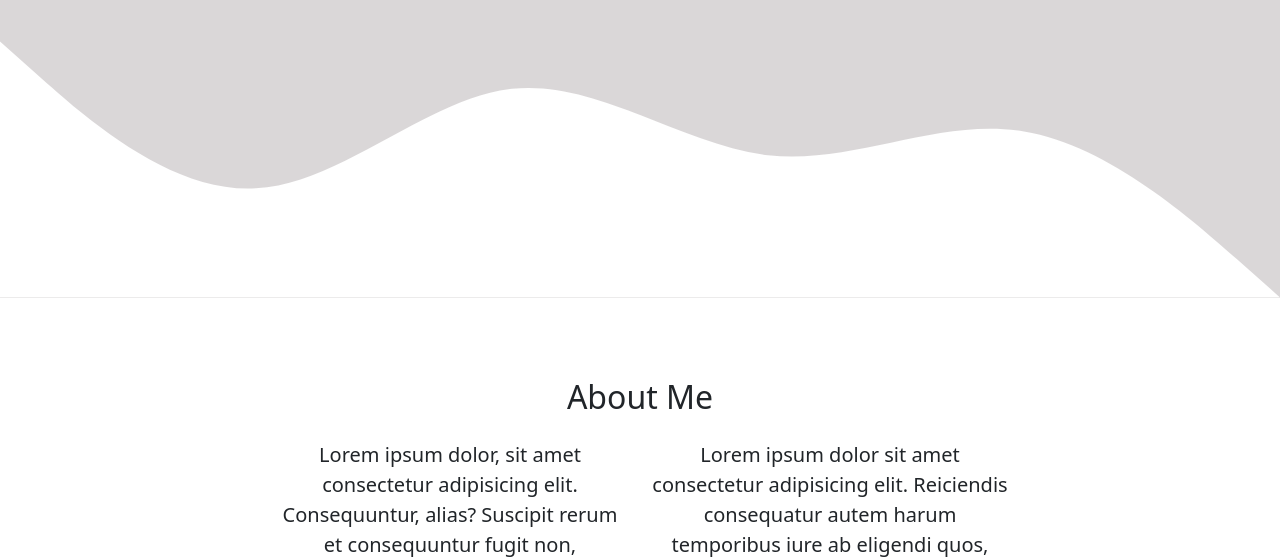
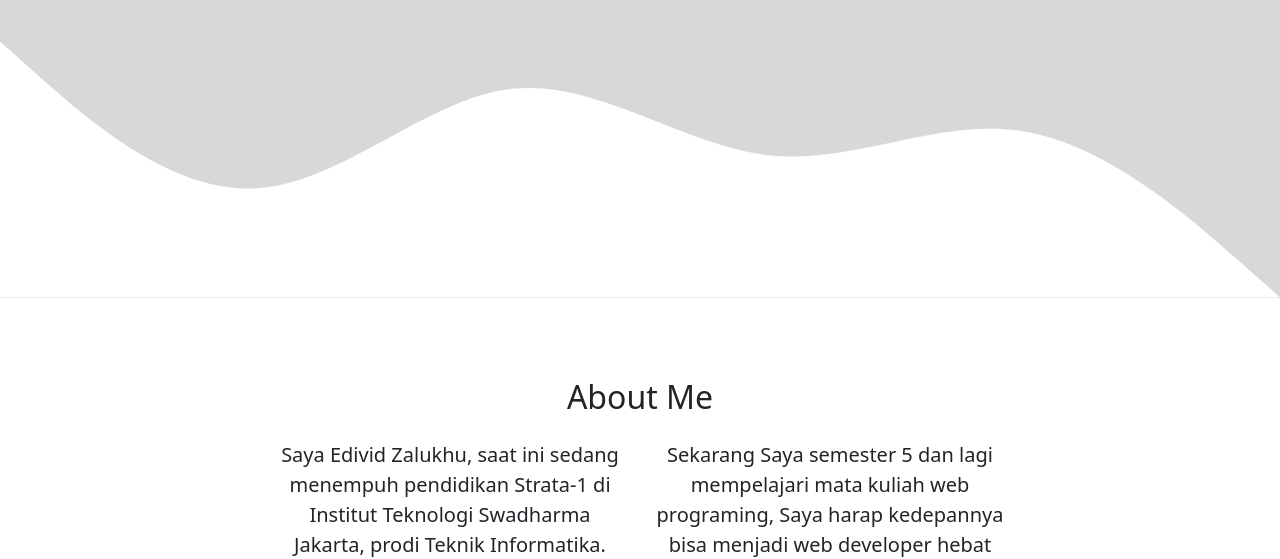
Before and after one commit to Edivid/Portfolio.io, a plain HTML site: page index.html in a window 1280 px wide. Shown: the part 394-953 px from the top of the page. Drawn offline with nearby package versions, Linux system fonts and the light colour scheme.

Commit message:
mengubah text about me

```diff
--- a/index.html
+++ b/index.html
@@ -63,10 +63,10 @@
         </div>
         <div class="row justify-content-center fs-5 text-center">
           <div class="col-md-4">
-            <p>Lorem ipsum dolor, sit amet consectetur adipisicing elit. Consequuntur, alias? Suscipit rerum et consequuntur fugit non, exercitationem sint, nisi id hic numquam sunt obcaecati!</p>
+            <p>Saya Edivid Zalukhu, saat ini sedang menempuh pendidikan Strata-1 di Institut Teknologi Swadharma Jakarta, prodi Teknik Informatika.</p>
           </div>
           <div class="col-md-4">
-            <p>Lorem ipsum dolor sit amet consectetur adipisicing elit. Reiciendis consequatur autem harum temporibus iure ab eligendi quos, aliquam officiis officia.</p>
+            <p>Sekarang Saya semester 5 dan lagi mempelajari mata kuliah web programing, Saya harap kedepannya bisa menjadi web developer hebat </p>
           </div>
         </div>
       </div>
```
